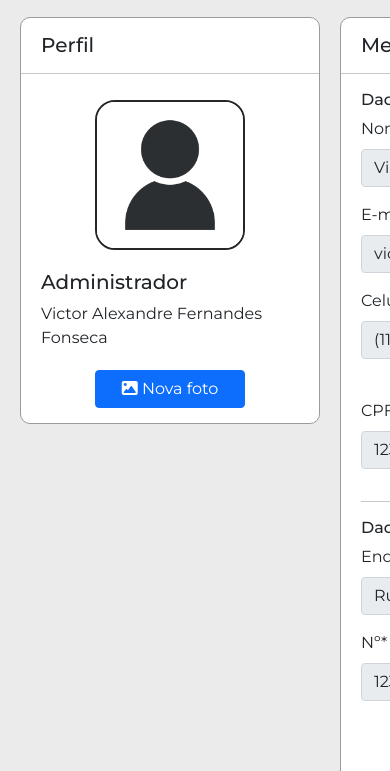
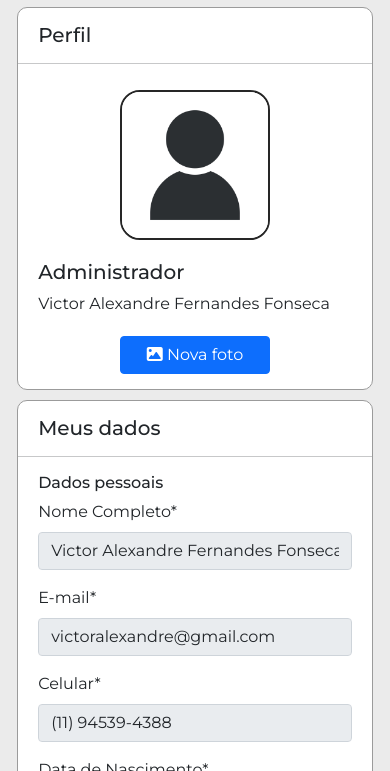
Before and after one commit to rafaelpequino/TFF_site, a plain HTML site: page painel/index.html in a window 390 px wide. Shown: the part 73-844 px from the top of the page. Drawn offline with nearby package versions, Linux system fonts and the light colour scheme; a web font is replaced by a local one.

Commit message:
Responsividade Painel

```diff
--- a/painel/assets_painel/style.css
+++ b/painel/assets_painel/style.css
@@ -166,7 +166,7 @@ main {
 
 .sec-content {
     display: block;
-    width: 100%;
+    width: 95%;
     height: max-content;
     background-color: #fff;
     border-radius: 10px;
@@ -181,7 +181,7 @@ main {
 }
 
 #profile {
-    min-width: 300px;
+    min-width: 250px;
     max-width: 400px;
 }
 
@@ -207,6 +207,11 @@ input#new-picture {
     margin: auto;
     width: 80vw;
     max-width: 150px;
+}
+
+#my-data {
+    min-width: 500px;
+    max-width: 1000px;
 }
 
 div.edit-data {
@@ -235,6 +240,36 @@ div#div-adresscomplement {
     display: flex;
     justify-content: right;
     padding: 15px 0;
+}
+
+
+
+@media (max-width: 1120px) {
+    .content {
+        padding: 10px 2vw;
+        display: block;
+    }
+
+    #profile {
+        min-width: none;
+        max-width: none;
+        margin: auto;
+    }
+
+    #my-data {
+        min-width: auto;
+        max-width: none;
+        margin: 10px auto;
+    }
+
+    .little-input {
+        display: block;
+    }
+
+    div#div-userCPF, div#div-userRG, div#userCellphone, div#div-userBirth,div#div-adressNumber, div#div-adresscomplement {
+        width: 100%;
+    }
+
 }
 
 
```
